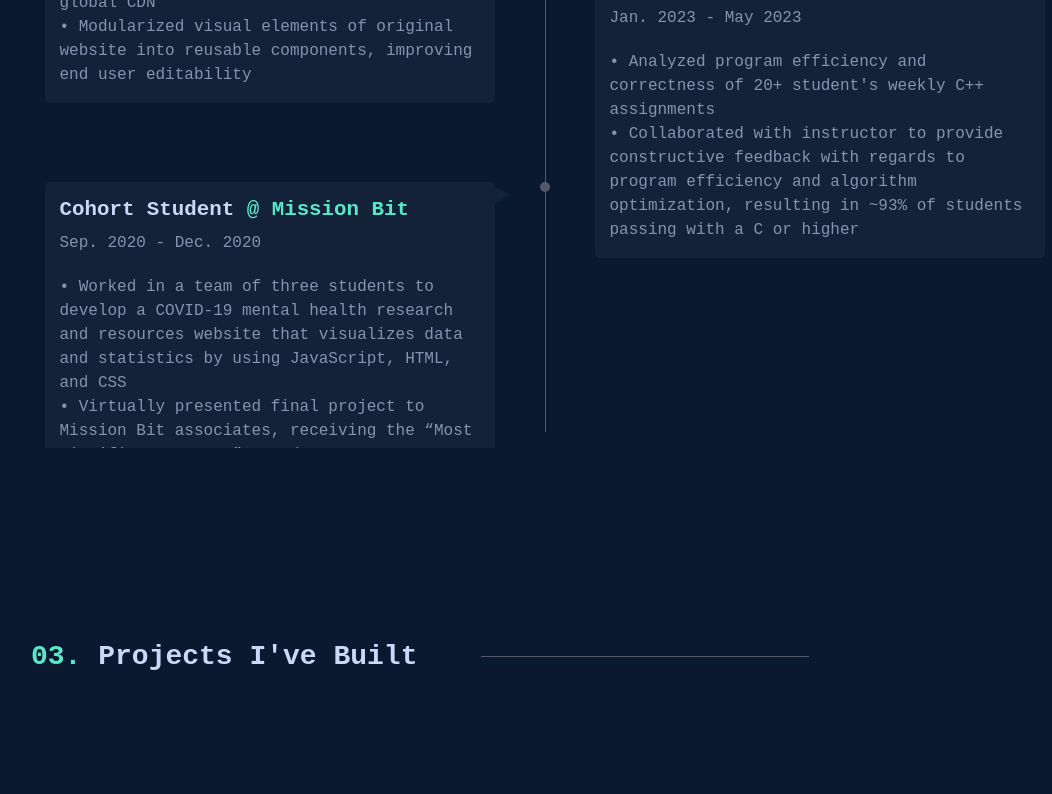
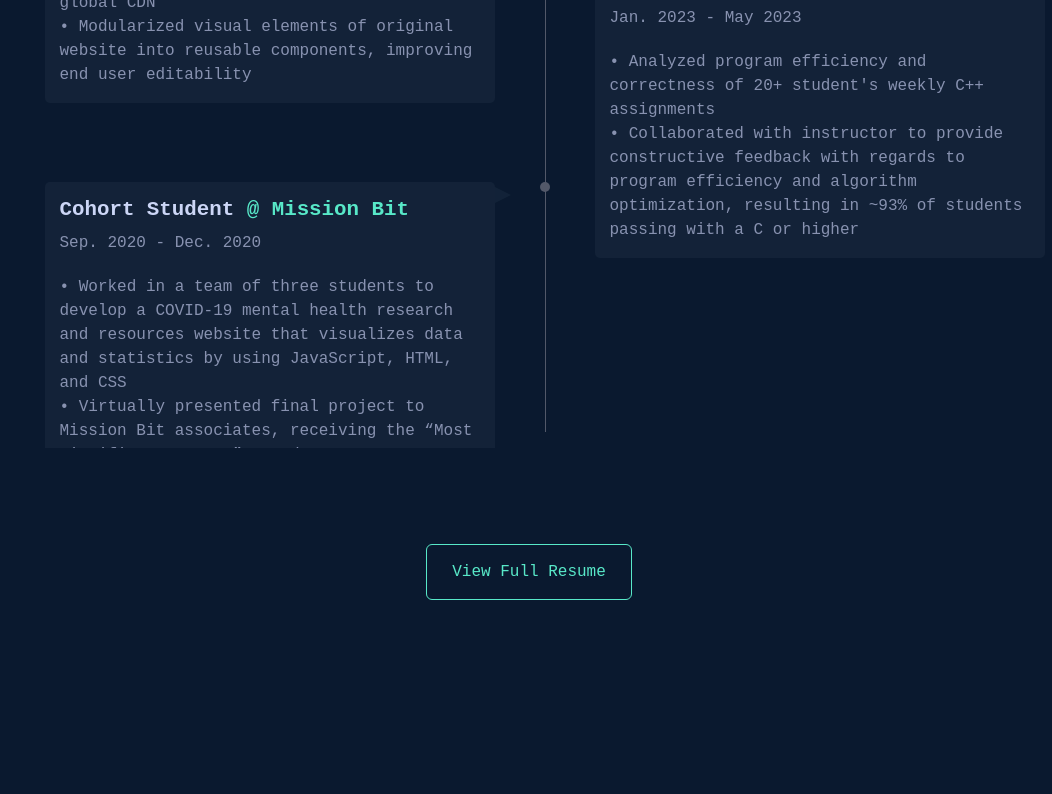
Before and after one commit to jacheng1/custom-website, a React (Vite) app in the folder frontend/: page / in a window 1280 px wide. Shown: the part 1440-2234 px from the top of the page, without its empty margins (111-1163 px from the left). Built offline with nearby package versions, Linux system fonts and the light colour scheme.

Commit message:
Add view resume button below timeline.

```diff
--- a/frontend/src/Home.jsx
+++ b/frontend/src/Home.jsx
@@ -161,7 +161,7 @@
           <div className="horizontal-line"></div>
         </div>
         <div className="container p-4 text-center">
-          <section id="timeline">
+          <section id="timeline" className="mb-5">
             <ul>
               <li>
                 <i className=""></i>
@@ -226,6 +226,7 @@
               </li>
             </ul>
           </section>
+          <a className="btn btn-outline-success btn-custom mt-5" href="https://drive.google.com/file/d/15n2c06tI7ZQMvMnUexmJjzAaJ_TuJ4Rq/view" target="_blank" rel="noopener noreferrer">View Full Resume</a>
         </div>
       </div>
       <div id="projects" className="intro-section bg-custom-blue text-start text-light pt-5 pb-5">
```
